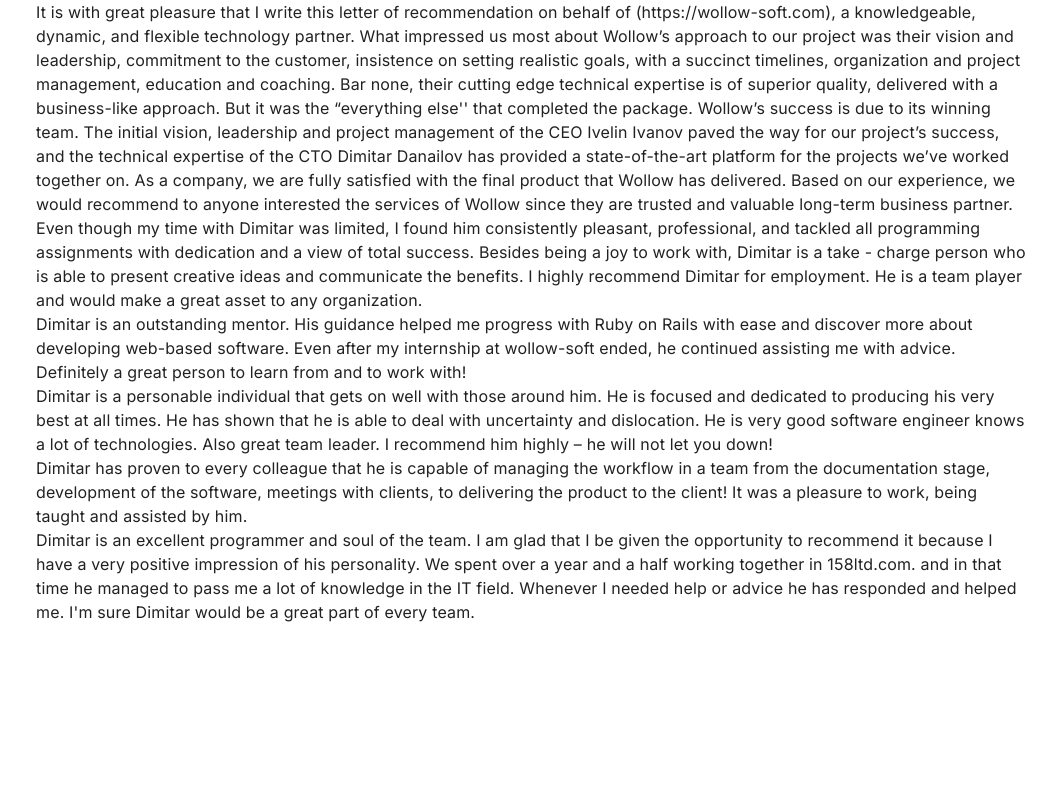
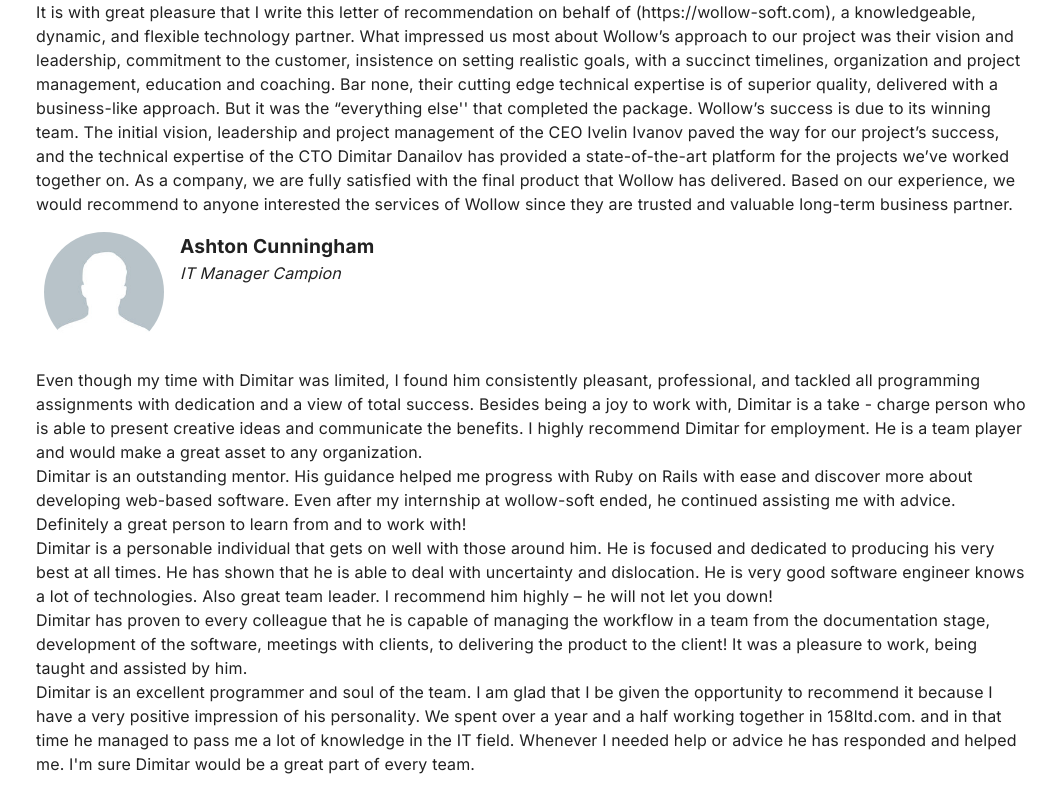
Before and after one commit to dimitardanailov/portfolio, a Next.js app in the folder apps/website/: page /recommendation-letters in a window 1280 px wide. Shown: the part 4744-5544 px from the top of the page, without its empty margins (228-1280 px from the left). Before the commit the page ends 5392 px from the top, so only its background shows below. Built offline with nearby package versions, Linux system fonts and the light colour scheme.

Commit message:
AshtonLetter is a new component

```diff
--- /dev/null
+++ b/apps/website/src/app/recommendation-letters/projects/wollow/components/AshtonLetter.tsx
@@ -0,0 +1,32 @@
+'use client'
+
+import {FC} from 'react'
+
+import {PersonInfo} from '../../../components'
+
+import source from '@/data/testimonials/images/noImage'
+
+const Letter: FC = () => {
+  return (
+    <>
+      <PersonInfo
+        name="Ashton Cunningham"
+        source={source}
+        title="IT Manager Campion"
+      />
+      <div>
+        <p>
+          Even though my time with Dimitar was limited, I found him consistently
+          pleasant, professional, and tackled all programming assignments with
+          dedication and a view of total success. Besides being a joy to work
+          with, Dimitar is a take - charge person who is able to present
+          creative ideas and communicate the benefits. I highly recommend
+          Dimitar for employment. He is a team player and would make a great
+          asset to any organization.
+        </p>
+      </div>
+    </>
+  )
+}
+
+export default Letter
--- a/apps/website/src/app/recommendation-letters/projects/wollow/components/index.ts
+++ b/apps/website/src/app/recommendation-letters/projects/wollow/components/index.ts
@@ -1,4 +1,5 @@
 import IvelinLetter from './IvelinLetter'
 import MoLetter from './MoLetter'
+import AshtonLetter from './AshtonLetter'
 
-export {IvelinLetter, MoLetter}
+export {IvelinLetter, MoLetter, AshtonLetter}
--- a/apps/website/src/app/recommendation-letters/projects/wollow/index.tsx
+++ b/apps/website/src/app/recommendation-letters/projects/wollow/index.tsx
@@ -10,7 +10,7 @@
   Position,
 } from '../../components'
 
-import {IvelinLetter, MoLetter} from './components'
+import {IvelinLetter, MoLetter, AshtonLetter} from './components'
 
 const Letter: FC = () => {
   return (
@@ -25,17 +25,7 @@
       <Position text="Software Engineer, Team Lead and CTO" />
       <IvelinLetter />
       <MoLetter />
-      <div>
-        <p>
-          Even though my time with Dimitar was limited, I found him consistently
-          pleasant, professional, and tackled all programming assignments with
-          dedication and a view of total success. Besides being a joy to work
-          with, Dimitar is a take - charge person who is able to present
-          creative ideas and communicate the benefits. I highly recommend
-          Dimitar for employment. He is a team player and would make a great
-          asset to any organization.
-        </p>
-      </div>
+      <AshtonLetter />
       <div>
         <p>
           Dimitar is an outstanding mentor. His guidance helped me progress with
```
